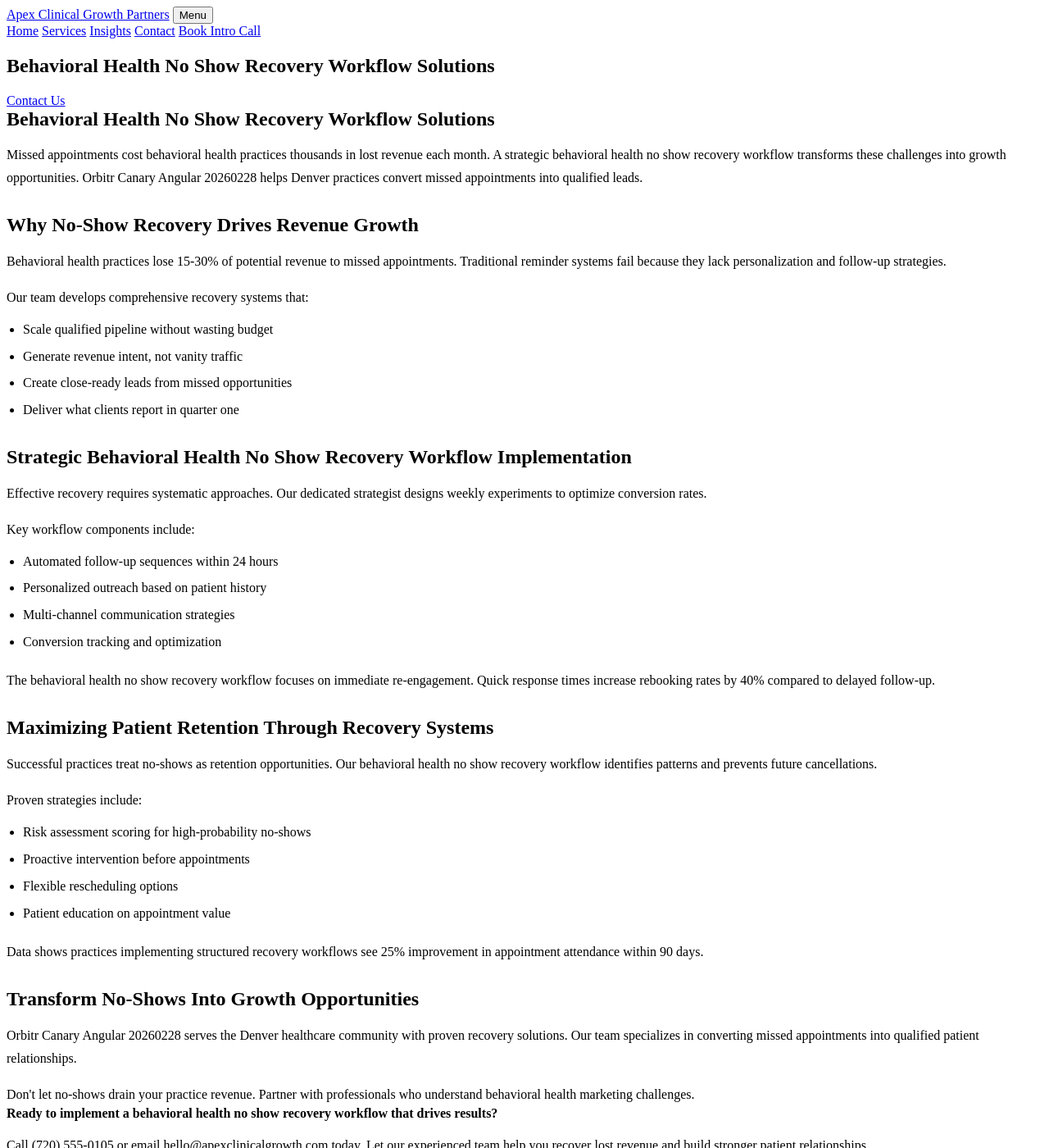
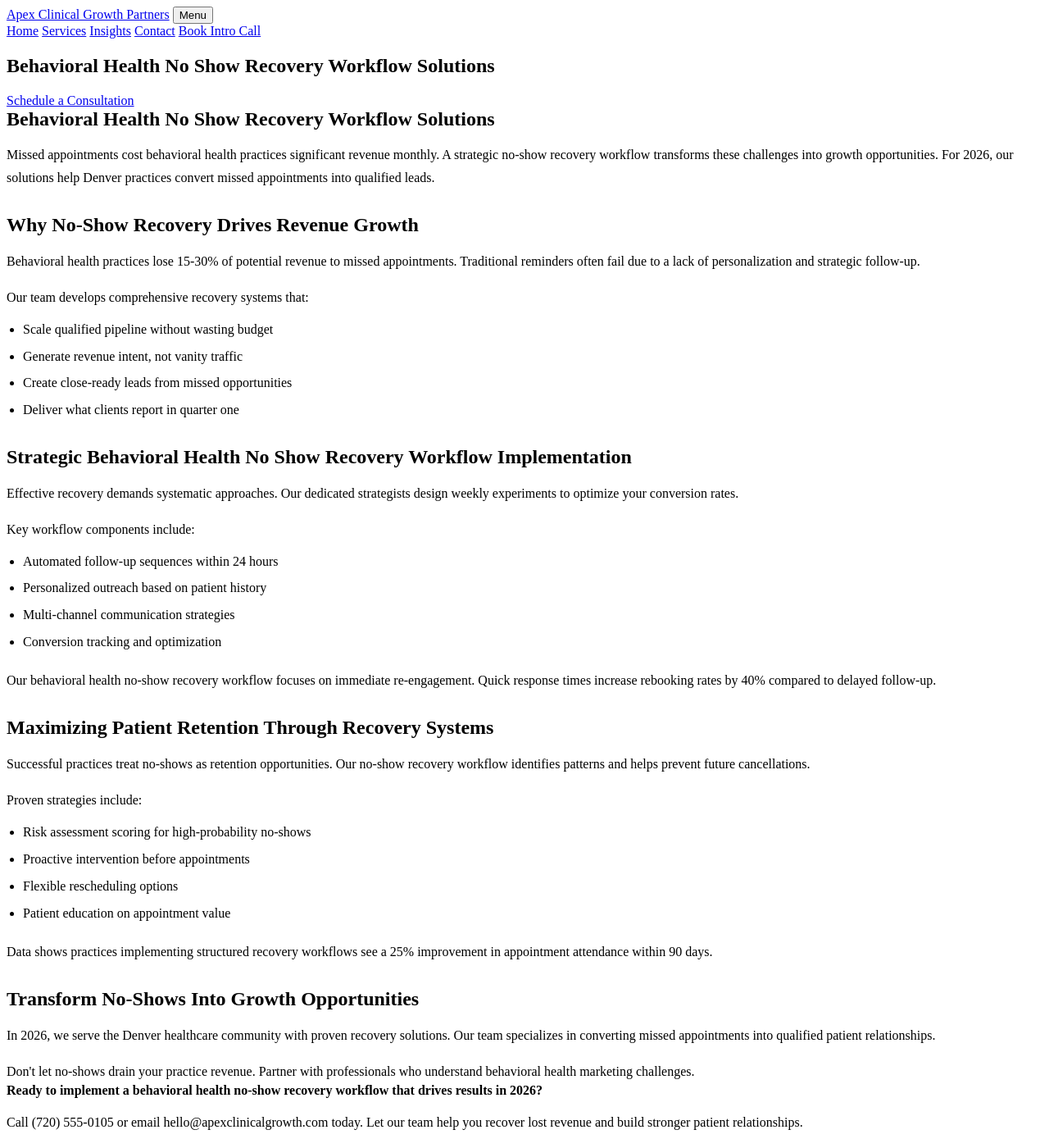
Before and after one commit to prjctlphbt/orbitr-canary-angular-20260228, a Jekyll site: the page angular-behavioral-noshow-20260228144655.html, which Jekyll copies as it is, in a window 1280 px wide and 1400 px high. Shown: the whole window at 82% size. Built offline with Jekyll 4.4.1, drawn with Linux system fonts in a browser that asks for light colours; some of the changed text lies outside the part shown.

Commit message:
Refresh and update content: angular-behavioral-noshow-20260228144655.html

```diff
--- a/angular-behavioral-noshow-20260228144655.html
+++ b/angular-behavioral-noshow-20260228144655.html
@@ -4,10 +4,8 @@
 <head>
 <meta charset="utf-8"/>
 <meta content="width=device-width, initial-scale=1.0" name="viewport"/>
-<meta content="Reduce missed appointments in behavioral health. Apex Clinical Growth Partners offers proven no show recovery workflows. Optimize your practice today.
-
-Characte" name="description"/>
-<title>Behavioral Health No Show Recovery Workflow Solutions</title>
+<meta content="Boost revenue and patient retention in behavioral health. Apex Clinical Growth Partners provides proven no-show recovery workflows, transforming missed appointments into growth opportunities for 2026." name="description"/>
+<title>Behavioral Health No-Show Recovery Workflows | Boost Revenue &amp; Retention</title>
 <style>
 
 
@@ -105,15 +103,15 @@
 <section class="page-hero landing-hero">
 <div class="container">
 <h1>Behavioral Health No Show Recovery Workflow Solutions</h1>
-<a class="cta" href="/services/">Contact Us</a>
+<a class="cta" href="/services/">Schedule a Consultation</a>
 </div>
 </section>
 <section class="landing-content">
 <div class="container orbitr-generated-content">
 <h1>Behavioral Health No Show Recovery Workflow Solutions</h1>
-<p>Missed appointments cost behavioral health practices thousands in lost revenue each month. A strategic behavioral health no show recovery workflow transforms these challenges into growth opportunities. Orbitr Canary Angular 20260228 helps Denver practices convert missed appointments into qualified leads.</p>
+<p>Missed appointments cost behavioral health practices significant revenue monthly. A strategic no-show recovery workflow transforms these challenges into growth opportunities. For 2026, our solutions help Denver practices convert missed appointments into qualified leads.</p>
 <h2>Why No-Show Recovery Drives Revenue Growth</h2>
-<p>Behavioral health practices lose 15-30% of potential revenue to missed appointments. Traditional reminder systems fail because they lack personalization and follow-up strategies.</p>
+<p>Behavioral health practices lose 15-30% of potential revenue to missed appointments. Traditional reminders often fail due to a lack of personalization and strategic follow-up.</p>
 <p>Our team develops comprehensive recovery systems that:</p>
 <ul>
 <li>Scale qualified pipeline without wasting budget</li>
@@ -122,7 +120,7 @@
 <li>Deliver what clients report in quarter one</li>
 </ul>
 <h2>Strategic Behavioral Health No Show Recovery Workflow Implementation</h2>
-<p>Effective recovery requires systematic approaches. Our dedicated strategist designs weekly experiments to optimize conversion rates.</p>
+<p>Effective recovery demands systematic approaches. Our dedicated strategists design weekly experiments to optimize your conversion rates.</p>
 <p>Key workflow components include:</p>
 <ul>
 <li>Automated follow-up sequences within 24 hours</li>
@@ -130,9 +128,9 @@
 <li>Multi-channel communication strategies</li>
 <li>Conversion tracking and optimization</li>
 </ul>
-<p>The behavioral health no show recovery workflow focuses on immediate re-engagement. Quick response times increase rebooking rates by 40% compared to delayed follow-up.</p>
+<p>Our behavioral health no-show recovery workflow focuses on immediate re-engagement. Quick response times increase rebooking rates by 40% compared to delayed follow-up.</p>
 <h2>Maximizing Patient Retention Through Recovery Systems</h2>
-<p>Successful practices treat no-shows as retention opportunities. Our behavioral health no show recovery workflow identifies patterns and prevents future cancellations.</p>
+<p>Successful practices treat no-shows as retention opportunities. Our no-show recovery workflow identifies patterns and helps prevent future cancellations.</p>
 <p>Proven strategies include:</p>
 <ul>
 <li>Risk assessment scoring for high-probability no-shows</li>
@@ -140,18 +138,18 @@
 <li>Flexible rescheduling options</li>
 <li>Patient education on appointment value</li>
 </ul>
-<p>Data shows practices implementing structured recovery workflows see 25% improvement in appointment attendance within 90 days.</p>
+<p>Data shows practices implementing structured recovery workflows see a 25% improvement in appointment attendance within 90 days.</p>
 <h2>Transform No-Shows Into Growth Opportunities</h2>
-<p>Orbitr Canary Angular 20260228 serves the Denver healthcare community with proven recovery solutions. Our team specializes in converting missed appointments into qualified patient relationships.</p>
+<p>In 2026, we serve the Denver healthcare community with proven recovery solutions. Our team specializes in converting missed appointments into qualified patient relationships.</p>
 <p>Don't let no-shows drain your practice revenue. Partner with professionals who understand behavioral health marketing challenges.</p>
-<strong>Ready to implement a behavioral health no show recovery workflow that drives results?</strong>
-<p>Call (720) 555-0105 or email hello@apexclinicalgrowth.com today. Let our experienced team help you recover lost revenue and build stronger patient relationships.</p>
+<strong>Ready to implement a behavioral health no-show recovery workflow that drives results in 2026?</strong>
+<p>Call (720) 555-0105 or email hello@apexclinicalgrowth.com today. Let our team help you recover lost revenue and build stronger patient relationships.</p>
 </div>
 </section>
 <section class="landing-cta">
 <div class="container">
 <h2>Take the Next Step</h2>
-<a class="cta" href="/services/">Contact Us</a>
+<a class="cta" href="/services/">Schedule a Consultation</a>
 </div>
 </section>
 </main>
```
Also changed, not shown: other parts of angular-behavioral-noshow-20260228144655.html (+0 -10 lines).
